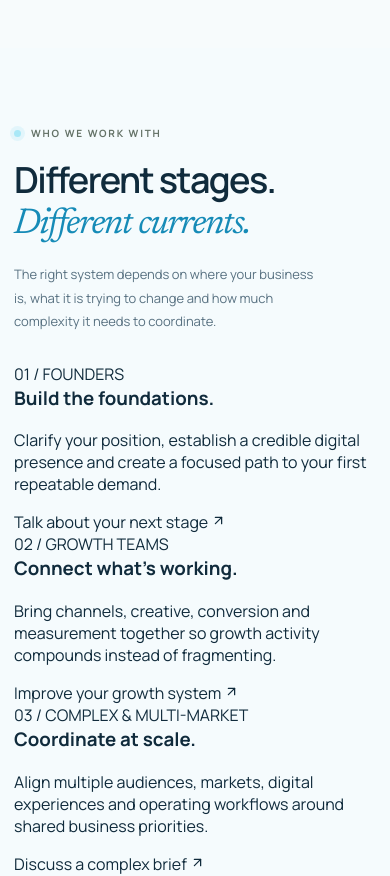
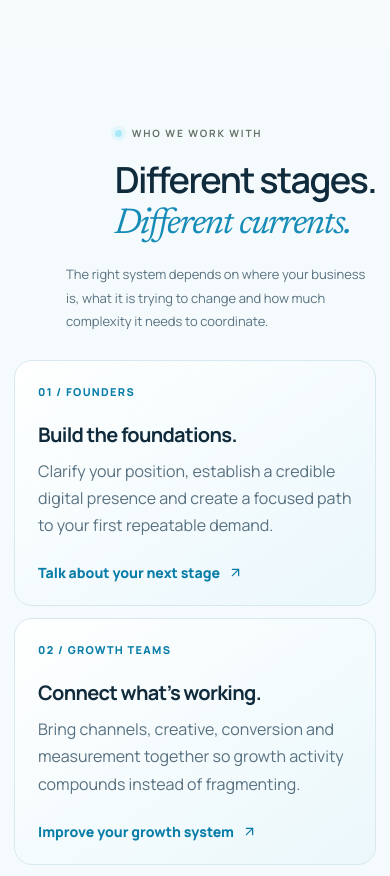
Before and after one commit to godsbest656-glitch/river-ways, a React (Vite) app: page / in a window 390 px wide. Shown: the part 2280-3156 px from the top of the page. Built offline with nearby package versions, Linux system fonts and the light colour scheme.

Commit message:
style: add responsive buyer pathway layouts

```diff
--- a/src/shaped-current.css
+++ b/src/shaped-current.css
@@ -139,3 +139,28 @@ input:focus,textarea:focus,select:focus { border-color: var(--current-blue) !imp
 @media (prefers-reduced-motion: reduce) {
   .ticker-track { animation: none !important; }
 }
+
+
+/* Buyer pathways and broader systems capability */
+.audience-section { background: #f5fbfd; }
+.audience-heading { align-items: end; margin-bottom: 42px; }
+.audience-grid { display: grid; grid-template-columns: repeat(3,minmax(0,1fr)); gap: 16px; }
+.audience-card {
+  display: flex; flex-direction: column; align-items: flex-start; min-height: 270px;
+  padding: 28px; border: 1px solid #d8e8ef; border-radius: 18px;
+  background: linear-gradient(145deg,rgba(255,255,255,.96),rgba(232,247,251,.78));
+  transition: border-color .2s ease, transform .2s ease, box-shadow .2s ease;
+}
+.audience-card:hover { transform: translateY(-3px); border-color: #8bcfe3; box-shadow: 0 18px 40px rgba(12,66,91,.07); }
+.audience-card>span { color: #087da8; font-size: .68rem; font-weight: 800; letter-spacing: .12em; }
+.audience-card h3 { margin: 34px 0 10px; color: #102b3c; font-size: clamp(1.25rem,2vw,1.65rem); letter-spacing: -.035em; }
+.audience-card p { color: #587181; line-height: 1.7; margin: 0 0 24px; }
+.audience-card a { display: inline-flex; align-items: center; gap: 8px; margin-top: auto; color: #087da8; font-weight: 750; font-size: .88rem; text-decoration: none; }
+.audience-card a:hover { color: #06243a; }
+@media(max-width:900px) { .audience-grid { grid-template-columns: 1fr 1fr; } }
+@media(max-width:600px) {
+  .audience-heading { margin-bottom: 26px; }
+  .audience-grid { grid-template-columns: 1fr; gap: 12px; }
+  .audience-card { min-height: 0; padding: 23px; }
+  .audience-card h3 { margin-top: 22px; }
+}
```
